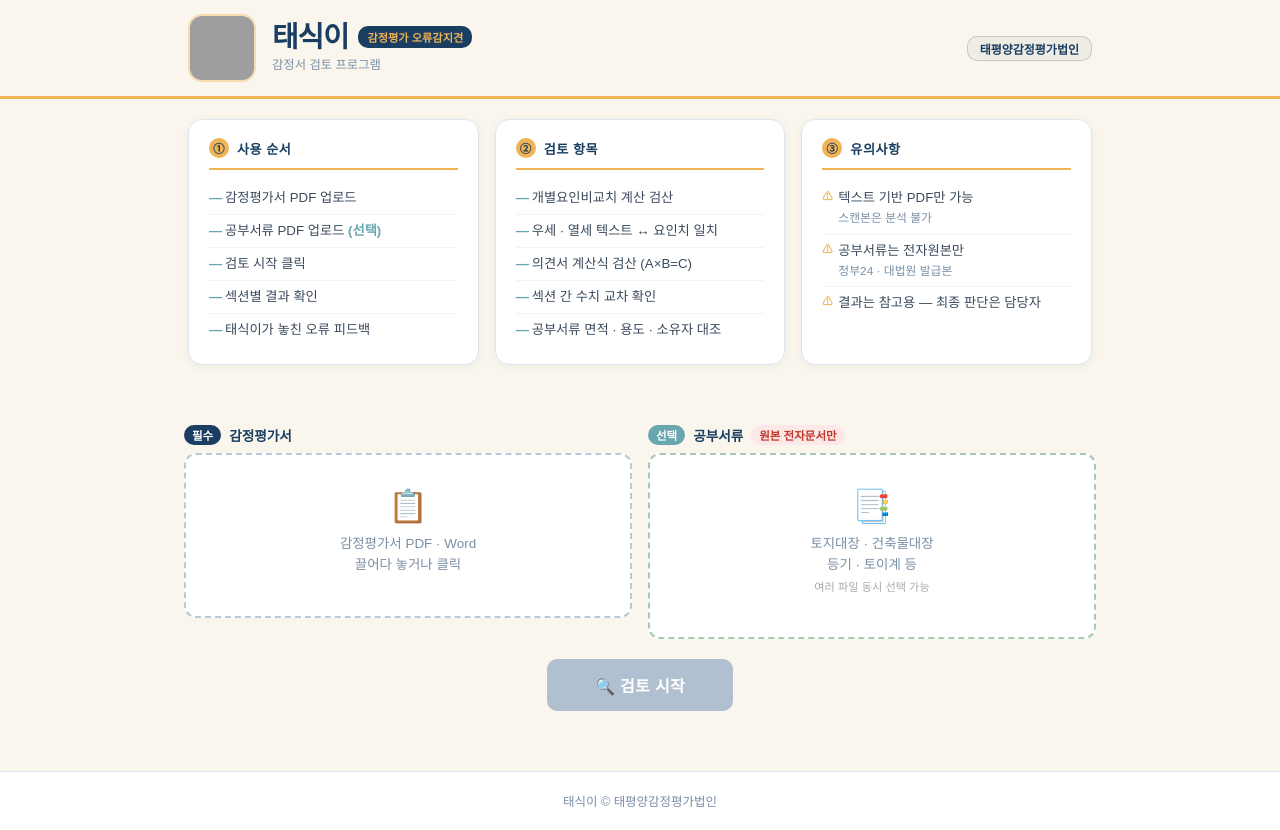
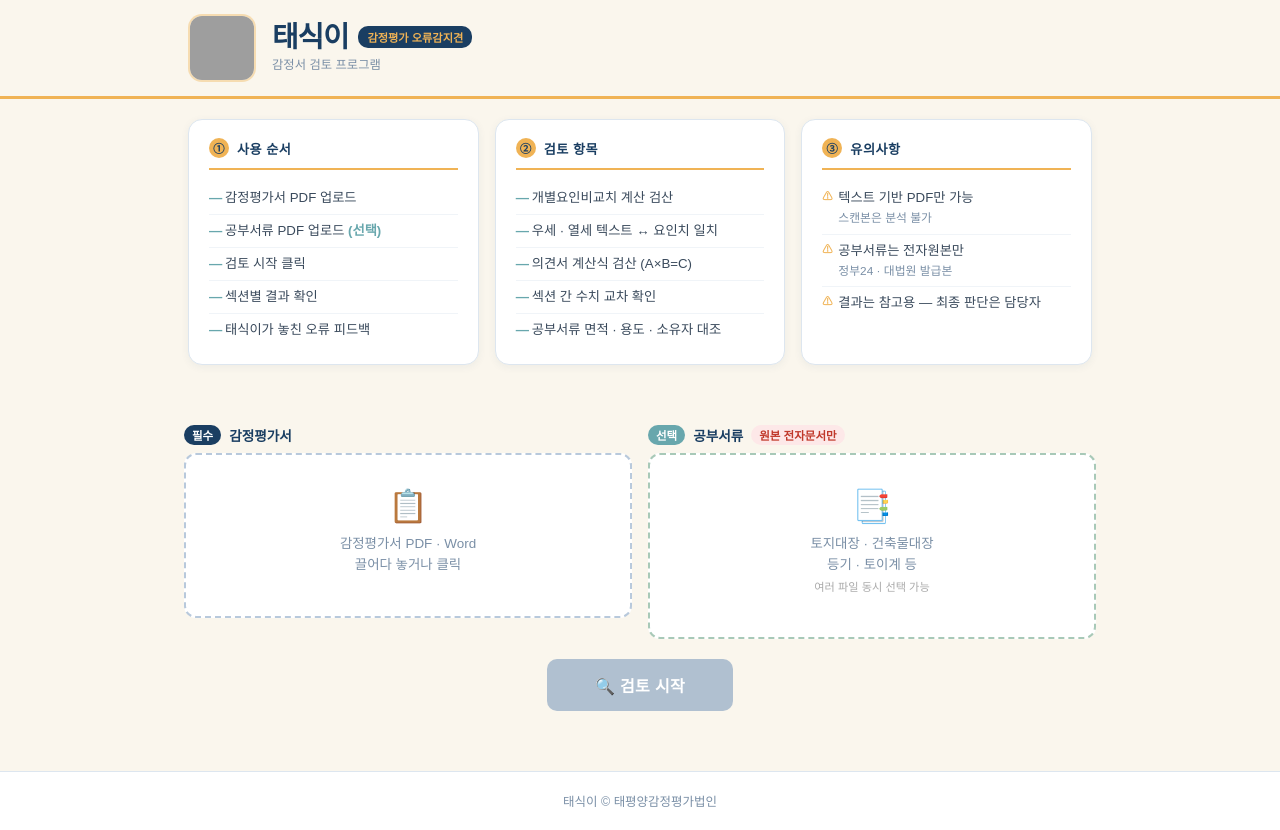
Before and after one commit to hyunseunghwan0-prog/taesigi, a website: page public/appraisal.html in a window 1280 px wide. Drawn offline with Linux system fonts and the light colour scheme; grey boxes are pictures that could not be loaded.

Commit message:
Remove company name from header

```diff
--- a/public/appraisal.html
+++ b/public/appraisal.html
@@ -23,9 +23,6 @@
           </div>
           <span class="brand-sub">감정서 검토 프로그램</span>
         </div>
-      </div>
-      <div class="header-right">
-        <div class="company-badge">태평양감정평가법인</div>
       </div>
     </div>
   </header>
```
